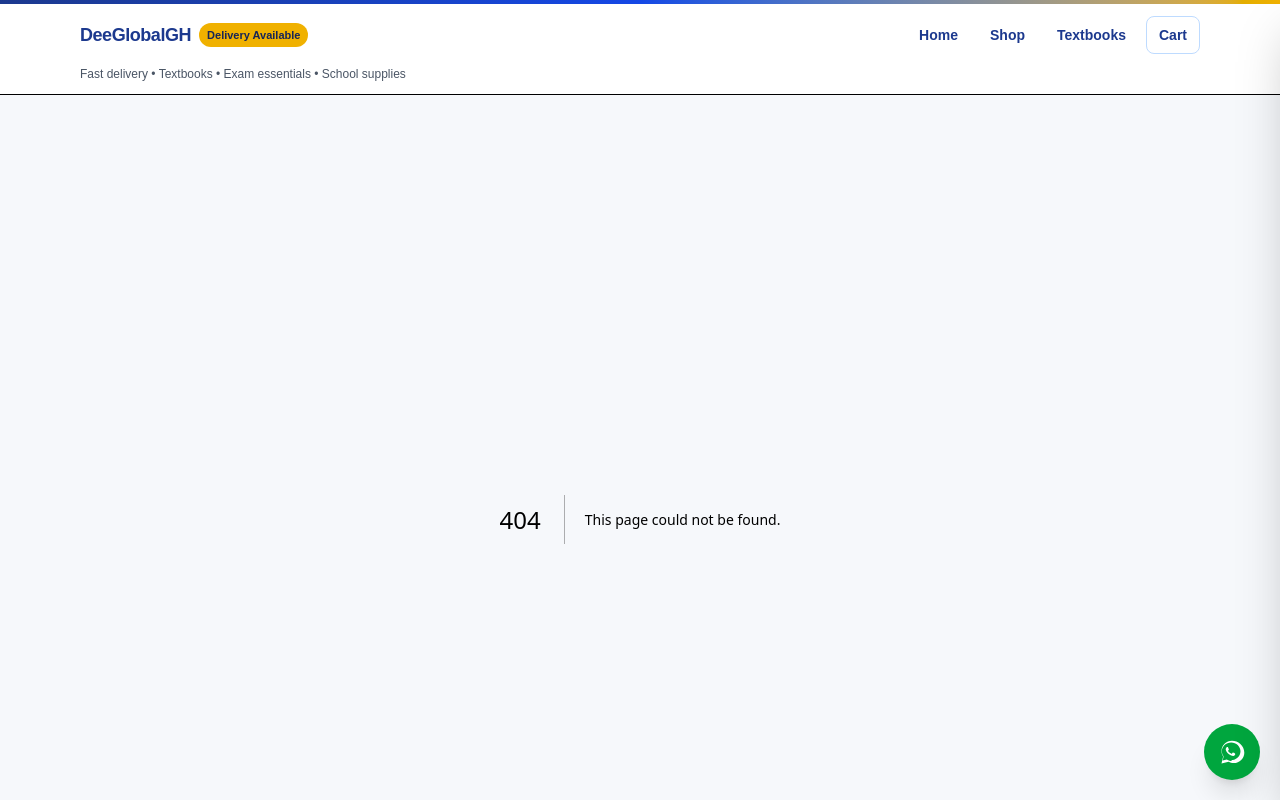
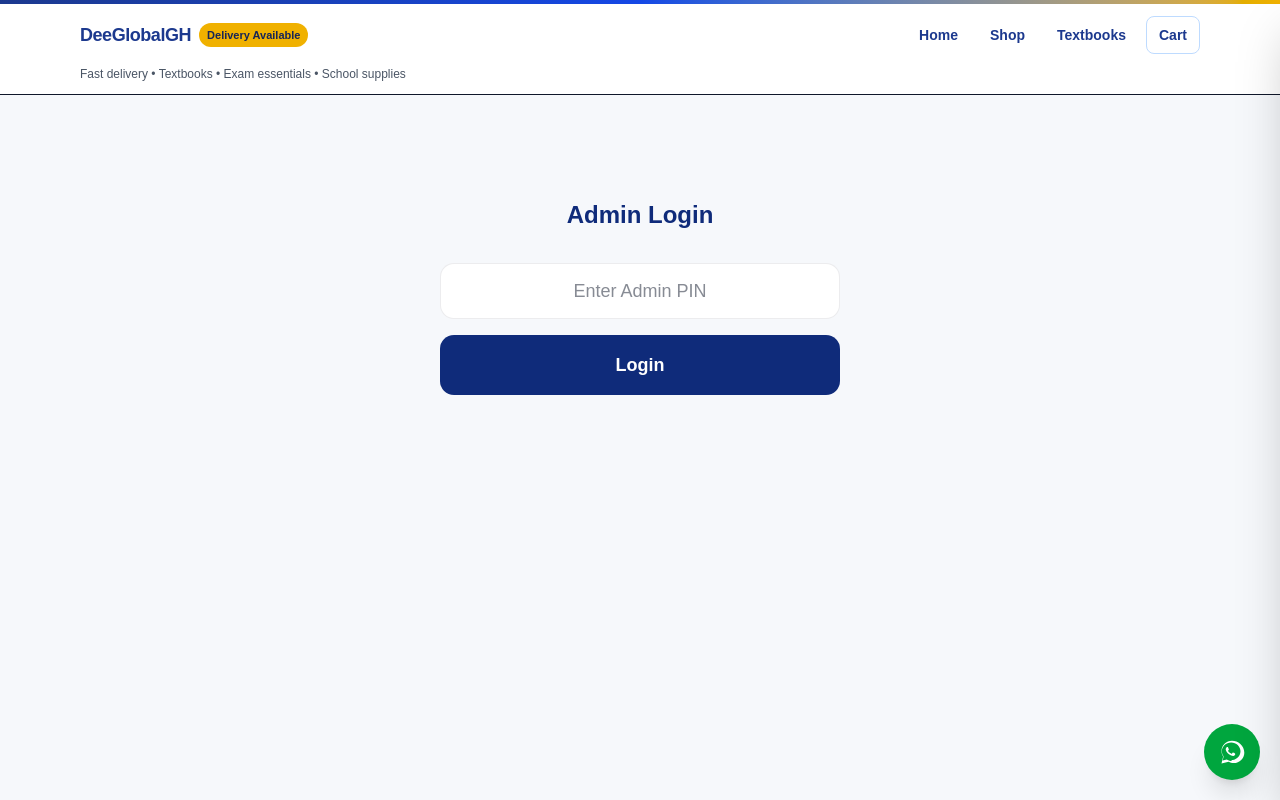
Before and after one commit to dlanquaye/deeglobalgh-website, a Next.js app: page /admin/login in a window 1280 px wide. Before the commit this address had no page. Shown: the top 800 px of the page. Built offline with nearby package versions, Linux system fonts and the light colour scheme.

Commit message:
Add admin login page

```diff
--- /dev/null
+++ b/app/admin/login/page.tsx
@@ -0,0 +1,66 @@
+"use client";
+
+import { useState } from "react";
+
+export default function AdminLoginPage() {
+  const [secret, setSecret] = useState("");
+  const [error, setError] = useState<string | null>(null);
+  const [loading, setLoading] = useState(false);
+
+  const handleLogin = async () => {
+    setError(null);
+    setLoading(true);
+
+    try {
+      const res = await fetch("/api/admin/login", {
+        method: "POST",
+        headers: { "Content-Type": "application/json" },
+        body: JSON.stringify({ secret }),
+      });
+
+      if (!res.ok) {
+        setError("Invalid admin PIN");
+        setLoading(false);
+        return;
+      }
+
+      // ✅ Login success → redirect to admin
+      window.location.href = "/admin/db-orders";
+    } catch {
+      setError("Login failed");
+      setLoading(false);
+    }
+  };
+
+  return (
+    <main className="mx-auto max-w-md px-6 py-20 text-center">
+      <h1 className="text-2xl font-extrabold text-[color:var(--brand-blue)]">
+        Admin Login
+      </h1>
+
+      <div className="mt-8 space-y-4">
+        <input
+          type="password"
+          placeholder="Enter Admin PIN"
+          className="input-brand h-14 w-full text-center text-lg"
+          value={secret}
+          onChange={(e) => setSecret(e.target.value)}
+        />
+
+        {error && (
+          <p className="text-sm font-semibold text-red-600">
+            {error}
+          </p>
+        )}
+
+        <button
+          onClick={handleLogin}
+          disabled={loading || !secret}
+          className="btn-primary w-full py-4 text-lg font-extrabold"
+        >
+          {loading ? "Checking..." : "Login"}
+        </button>
+      </div>
+    </main>
+  );
+}
```
